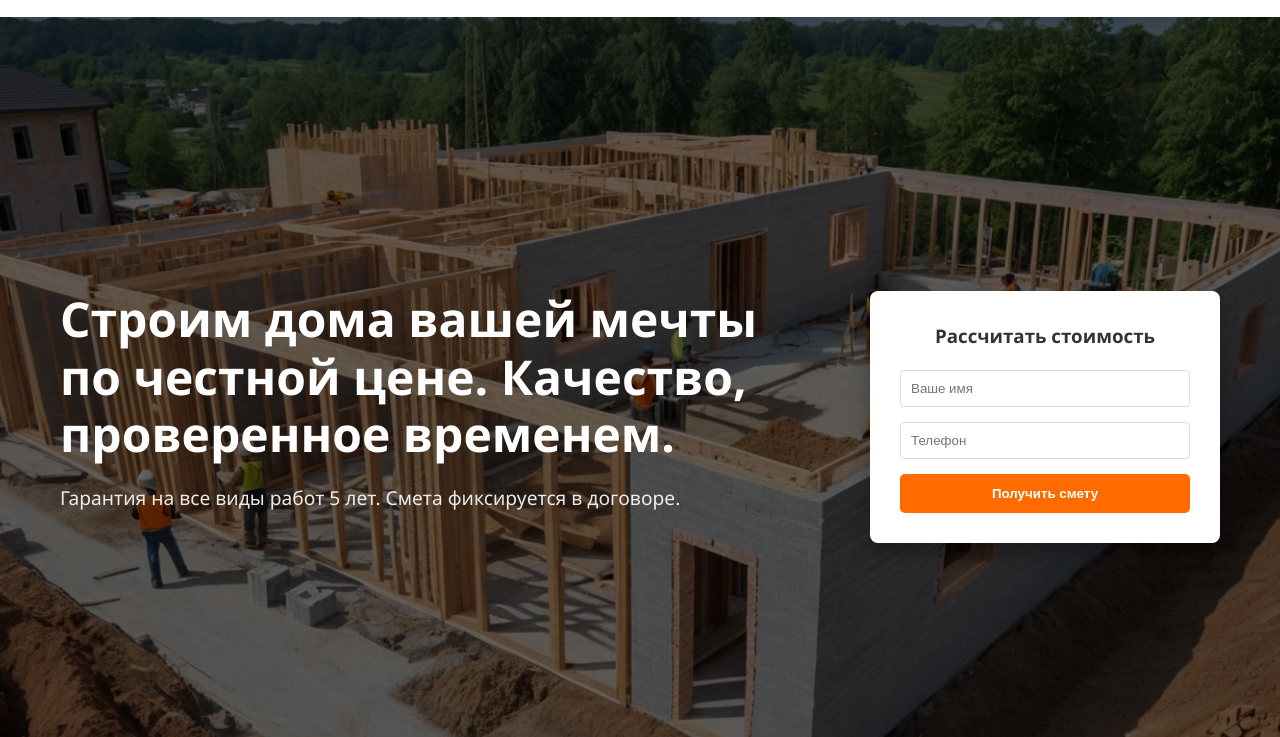
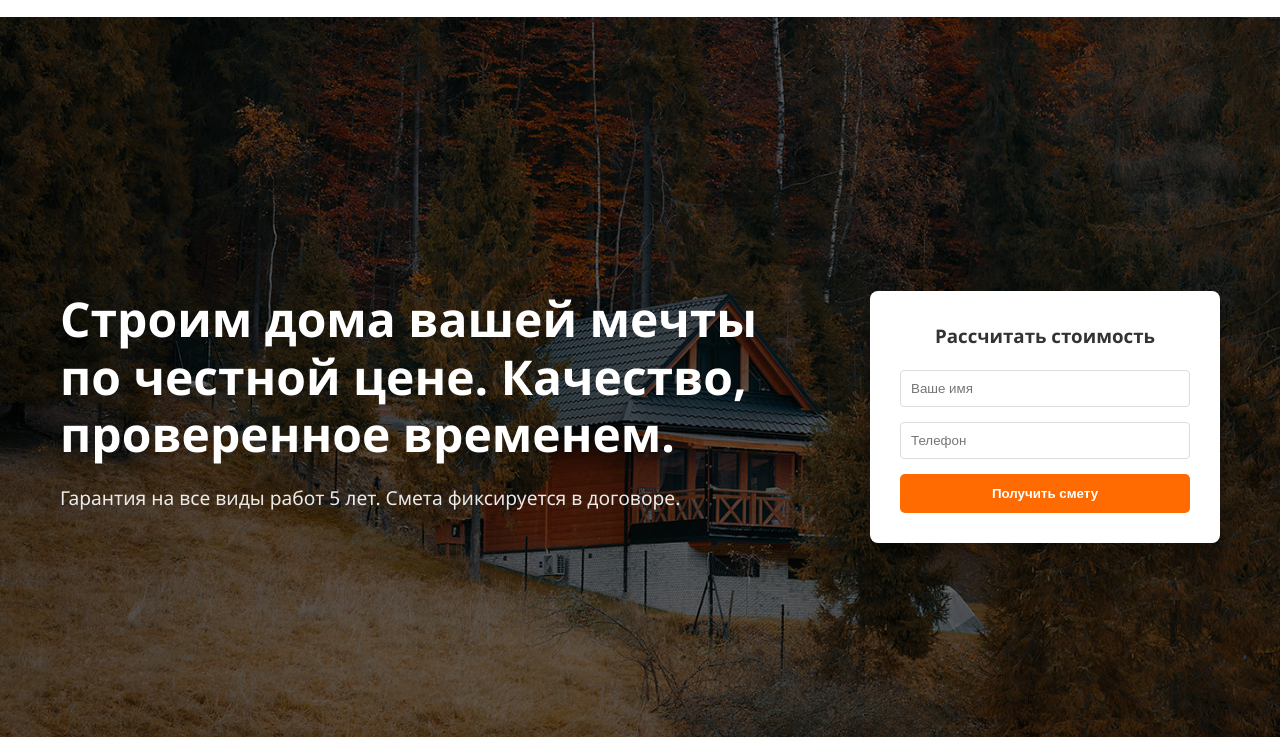
Before and after one commit to uyttghh/PrimerProecta, a plain HTML site: page index.html in a window 1280 px wide. Shown: the part 63-800 px from the top of the page. Drawn offline with Linux system fonts and the light colour scheme.

Commit message:
Add files via upload

```diff
--- a/style.css
+++ b/style.css
@@ -112,7 +112,7 @@ header {
 
 /* --- HERO SECTION --- */
 .hero {
-    background: linear-gradient(rgba(0,0,0,0.6), rgba(0,0,0,0.6)), url('img/stroika.png.jpg');
+    background: linear-gradient(rgba(0,0,0,0.6), rgba(0,0,0,0.6)), url('img/foresthome.png.jpg');
     background-size: cover;
     background-position: center;
     height: 100vh;
```
